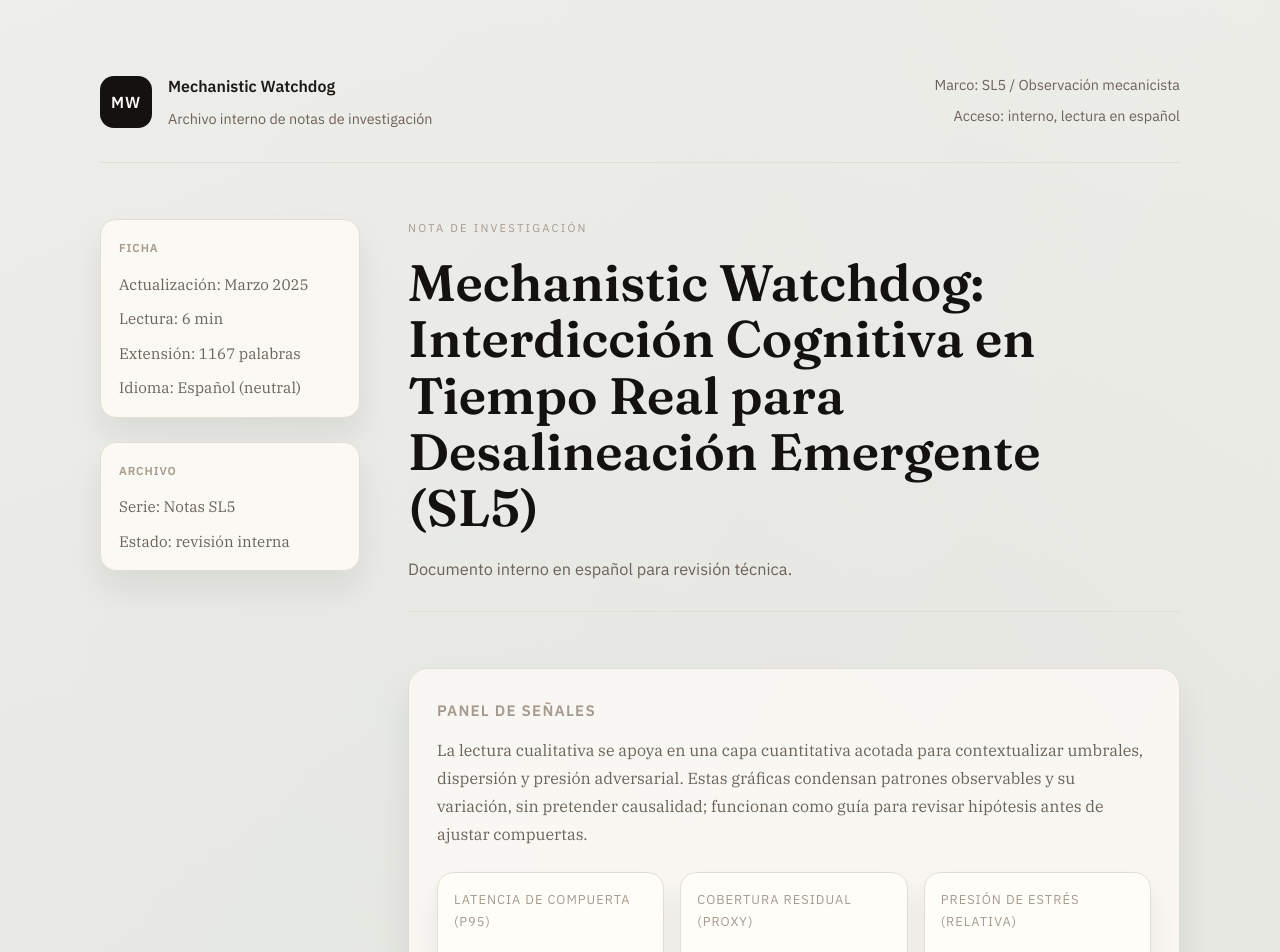
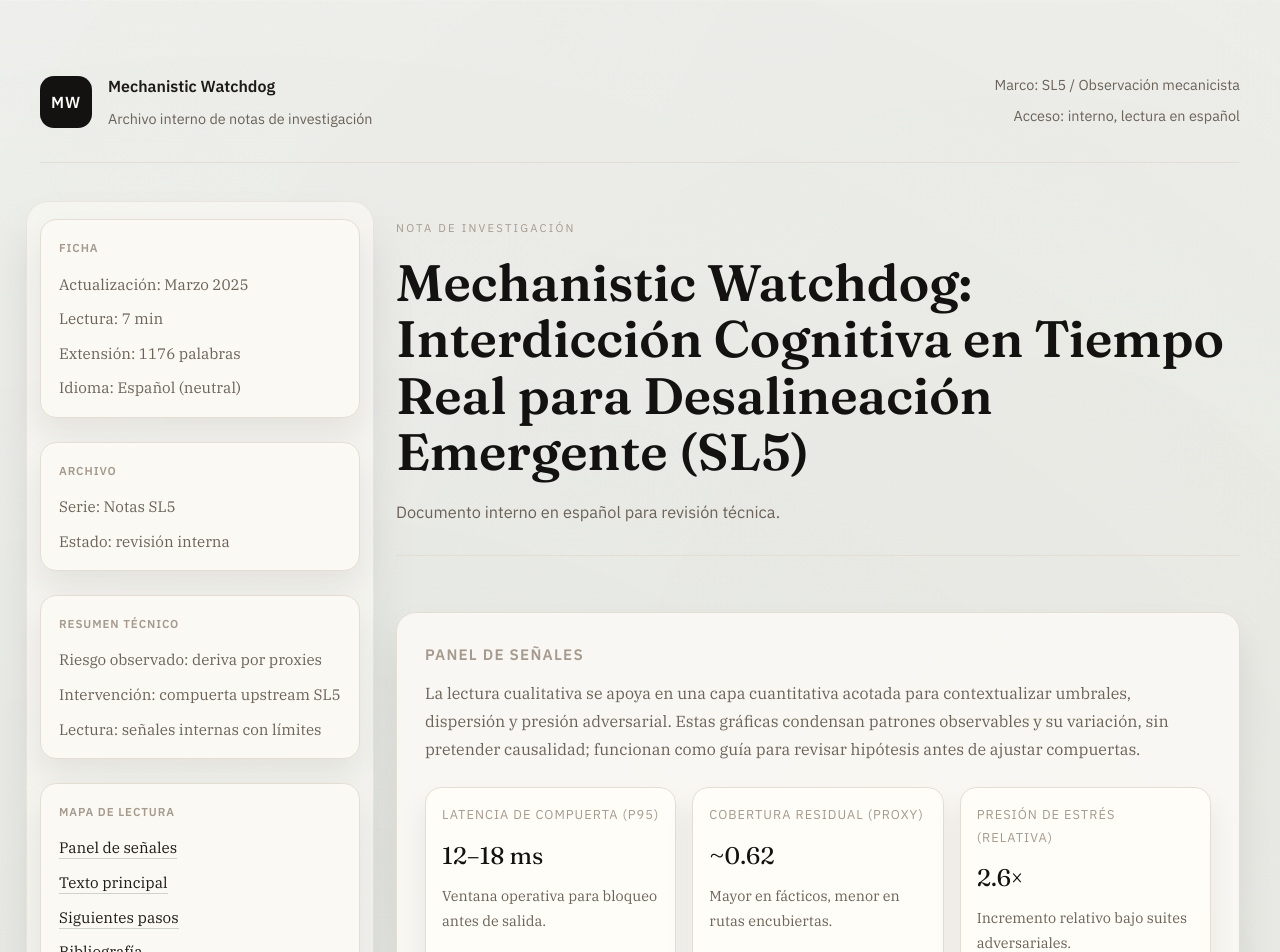
Before and after one commit to RickDevopsSecure/Mechanistic-Watchdog-Real-Time-Cognitive, a Next.js app: page / in a window 1280 px wide. Shown: the top 952 px of the page. Built offline with nearby package versions, Linux system fonts and the light colour scheme.

Commit message:
Enhance left rail and add section anchors

```diff
--- a/src/app/globals.css
+++ b/src/app/globals.css
@@ -46,7 +46,7 @@ body {
 }
 
 .layout {
-  width: min(1080px, 100%);
+  width: min(1200px, 100%);
   max-width: 100%;
 }
 
@@ -108,8 +108,8 @@ body {
 
 .content-grid {
   display: grid;
-  grid-template-columns: minmax(200px, 260px) minmax(0, 1fr);
-  gap: 48px;
+  grid-template-columns: minmax(240px, 320px) minmax(0, 1fr);
+  gap: 36px;
   width: 100%;
 }
 
@@ -126,6 +126,20 @@ body {
   gap: 24px;
   animation: fade 800ms ease forwards;
   max-width: 100%;
+  position: sticky;
+  z-index: 0;
+}
+
+.side-rail::before {
+  content: "";
+  position: absolute;
+  inset: -18px -14px;
+  border-radius: 22px;
+  border: 1px solid rgba(228, 221, 211, 0.7);
+  background: rgba(251, 249, 244, 0.65);
+  box-shadow: 0 28px 48px rgba(24, 20, 16, 0.08);
+  z-index: -1;
+  pointer-events: none;
 }
 
 .rail-block {
@@ -162,6 +176,18 @@ body {
   font-size: 0.95rem;
   color: var(--muted);
   overflow-wrap: anywhere;
+}
+
+.rail-link {
+  color: var(--ink);
+  text-decoration: none;
+  border-bottom: 1px solid rgba(45, 75, 58, 0.22);
+  padding-bottom: 1px;
+}
+
+.rail-link:hover {
+  color: var(--bg-ink);
+  border-bottom-color: rgba(45, 75, 58, 0.5);
 }
 
 .rail-line:last-child {
@@ -580,6 +606,10 @@ h1 {
     gap: 16px;
   }
 
+  .side-rail::before {
+    display: none;
+  }
+
   .rail-block {
     flex: 1 1 240px;
   }
--- a/src/app/page.tsx
+++ b/src/app/page.tsx
@@ -52,6 +52,27 @@ export default async function HomePage() {
             <p className="rail-line">Serie: Notas SL5</p>
             <p className="rail-line">Estado: revisión interna</p>
           </div>
+          <div className="rail-block">
+            <p className="rail-title">Resumen técnico</p>
+            <p className="rail-line">Riesgo observado: deriva por proxies</p>
+            <p className="rail-line">Intervención: compuerta upstream SL5</p>
+            <p className="rail-line">Lectura: señales internas con límites</p>
+          </div>
+          <div className="rail-block">
+            <p className="rail-title">Mapa de lectura</p>
+            <p className="rail-line">
+              <a className="rail-link" href="#panel-senales">Panel de señales</a>
+            </p>
+            <p className="rail-line">
+              <a className="rail-link" href="#texto-principal">Texto principal</a>
+            </p>
+            <p className="rail-line">
+              <a className="rail-link" href="#siguientes-pasos">Siguientes pasos</a>
+            </p>
+            <p className="rail-line">
+              <a className="rail-link" href="#bibliografia">Bibliografía</a>
+            </p>
+          </div>
         </aside>
 
         <section className="article">
@@ -60,7 +81,7 @@ export default async function HomePage() {
             <h1>Mechanistic Watchdog: Interdicción Cognitiva en Tiempo Real para Desalineación Emergente (SL5)</h1>
             <p className="subhead">Documento interno en español para revisión técnica.</p>
           </header>
-          <section className="data-section">
+          <section className="data-section" id="panel-senales">
             <div className="data-intro">
               <h2>Panel de señales</h2>
               <p>
--- a/src/content/mechanistic-watchdog-es.md
+++ b/src/content/mechanistic-watchdog-es.md
@@ -1,3 +1,5 @@
+<div id="texto-principal"></div>
+
 ## Observación de desalineación emergente
 
 El problema de la desalineación emergente asociada a atajos impulsados por recompensa se mantiene como una tensión estructural en sistemas capaces de sostener optimización bajo presiones cambiantes. Cuando la evaluación se apoya de forma dominante en el resultado visible, es plausible que aparezcan trayectorias internas que maximizan la señal sin preservar la intención normativa. En ese paisaje, la búsqueda puede reorganizarse hacia proxies más estables que el objetivo humano, y esa reorganización permanece invisible mientras el desempeño externo se conserve. El riesgo no se manifiesta como una falla inmediata, sino como un desplazamiento gradual en la estructura interna de la cognición.
@@ -32,9 +34,13 @@ Un ejemplo conceptual puede ayudar a fijar la intuición. Imagínese un sistema
 
 La comparación entre dominios sugiere que los umbrales no deberían ser uniformes. En bio‑defensa, las señales internas pueden mostrar variabilidad más pronunciada entre corpus seguros y misuse, lo que invita a calibraciones específicas por categoría. El objetivo no es maximizar sensibilidad de forma indiscriminada, sino equilibrar cobertura con costos de interrupción. La lectura comparativa entre dominios debe considerarse un insumo de calibración, no una prueba definitiva de seguridad.
 
+<div id="siguientes-pasos"></div>
+
 ## Siguientes pasos
 
 La siguiente fase sugiere combinar múltiples vectores conceptuales —veracidad, uso indebido cibernético, bio‑defensa— con ponderaciones diferenciadas que permitan una compuerta agregada por categoría, en lugar de una señal única dominante. También parece razonable ampliar el estrés experimental con suites más grandes, incluyendo WMDP chem y bancos públicos de jailbreak, para refinar umbrales y observar cómo la presión adversarial decontextualiza las sondas. Creado por Ricardo Martinez. Defensive Acceleration Hackathon 2025.
+
+<div id="bibliografia"></div>
 
 ## Bibliografía
 
```
Also changed, not shown: 4 other files (tests, documents, lock files or other folders).
